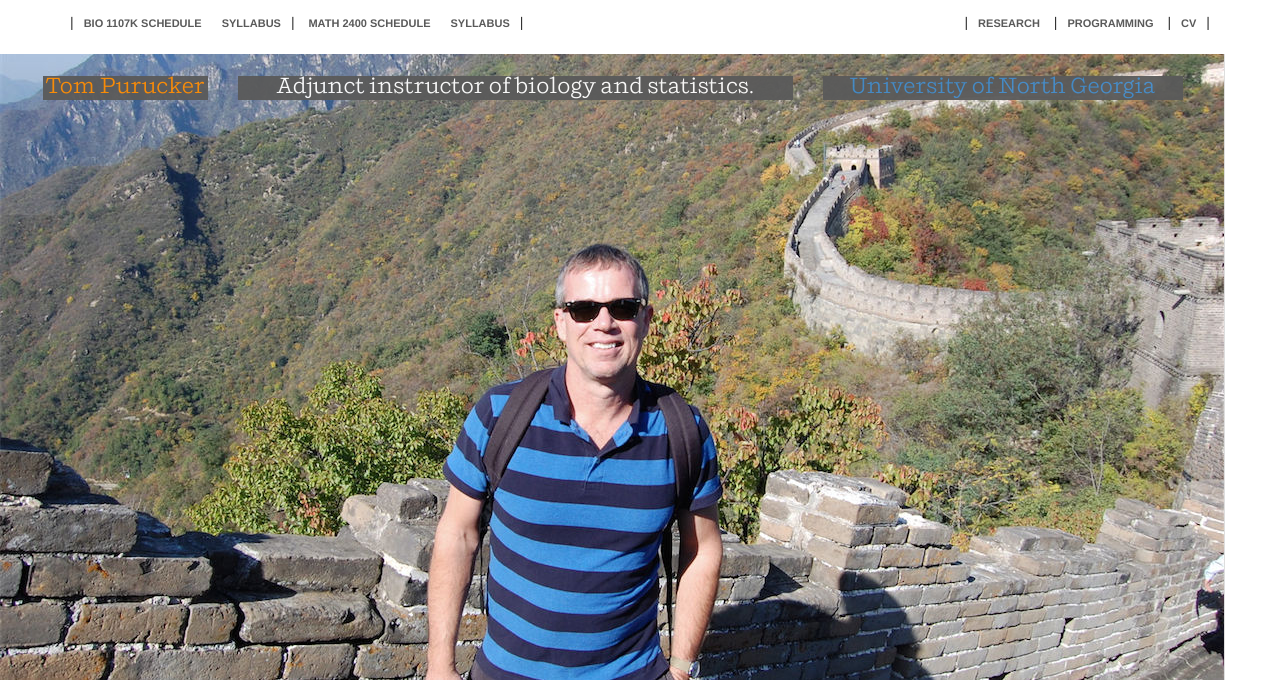
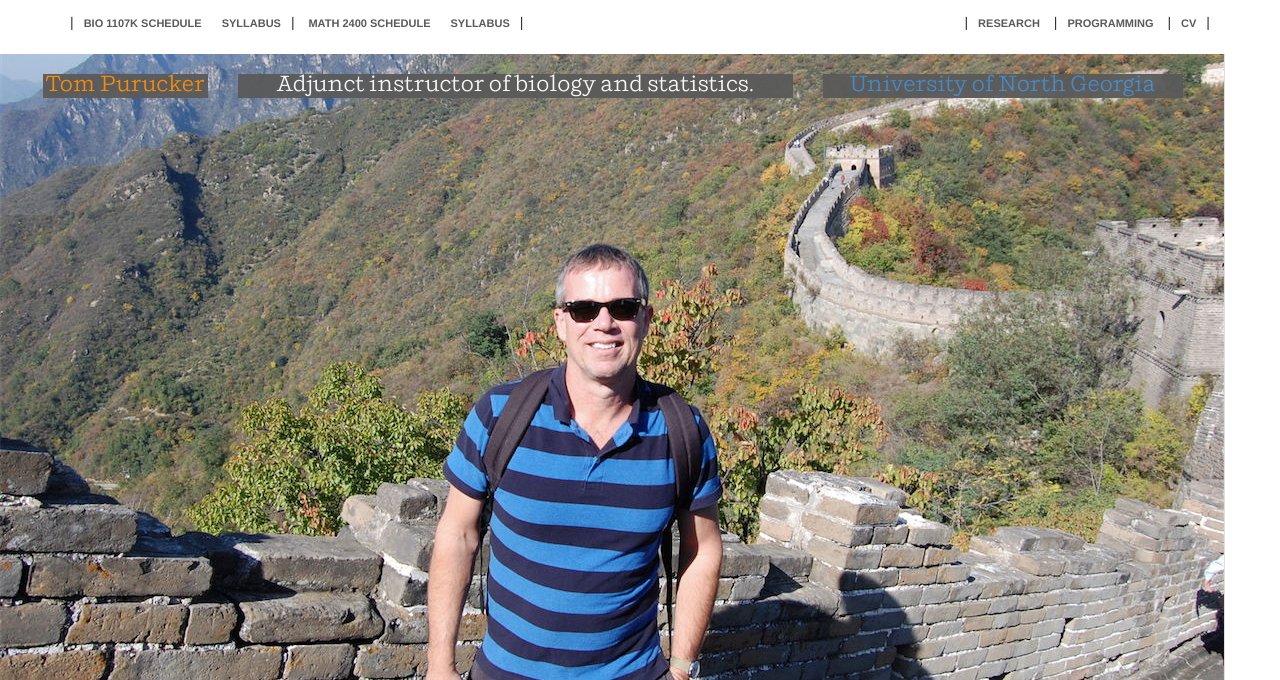
Before and after one commit to puruckertom/tom-purucker, a Python web app: template templates/index.html in a window 1280 px wide. Shown: the top 680 px of the page. Run offline with Jinja, Linux system fonts and the light colour scheme; the template is opened without the code that fills it, so the values that code supplies are empty.

Commit message:
div fix 3

```diff
--- a/static/stylesheets/main.css
+++ b/static/stylesheets/main.css
@@ -18,8 +18,7 @@
 }
 
 .bigpic .container {
-  position: relative;
-  top:2px;
+ top:2px;
 }
 
 .bigpic h1 {
--- a/templates/index.html
+++ b/templates/index.html
@@ -22,7 +22,8 @@
       </div>
     </div>
 
-<div class="bigpic"><div class="container">
+<div class="bigpic">
+  <div class="container">
     <div class="row">
       <div class="col-md-2"><h2>Tom Purucker</h2></div>
       <div class="col-md-6"><h3> Adjunct instructor of biology and statistics. </h3></div>
@@ -34,7 +35,7 @@
 <div class="neighborhood-guides">
   <div class="container">
     <h2>Applied Research</h2>
-  <p>I am a <a href="http://www.epa.gov/ATHENS/staff/members/puruckertom/index.html">research ecologist</a> at a US Environmental Protection Agency laboratory in Athens, Georgia. I work with other biologists, chemists, engineers, statisticians, and programmers conducting applied research on environmental exposures and effects of pesticides.
+    <p>I am a <a href="http://www.epa.gov/ATHENS/staff/members/puruckertom/index.html">research ecologist</a> at a US Environmental Protection Agency laboratory in Athens,    Georgia. I work with other biologists, chemists, engineers, statisticians, and programmers conducting applied research on environmental exposures and effects of pesticides.
     </p>
     <div class="row">
       <div class="col-md-4"><img src="../static/images/leopard_frog.jpg" height="250" width="375"></div>
```
Lines whose indentation alone changed are shown as unchanged.
